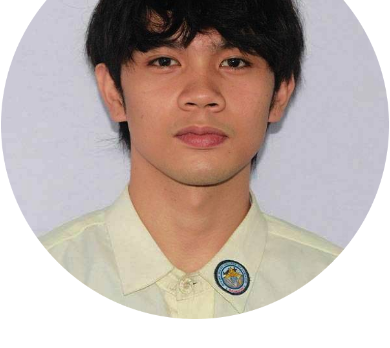
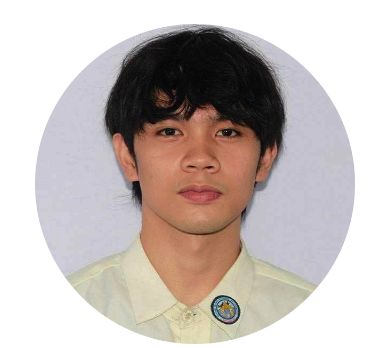
Before and after one commit to cedik456/Project-1-Portfolio, a plain HTML site: page index.html in a window 390 px wide. Shown: the part 309-657 px from the top of the page. Drawn offline with Linux system fonts and the light colour scheme.

Commit message:
Portfolio-1

```diff
--- a/index.html
+++ b/index.html
@@ -46,7 +46,7 @@
 
   <section id="profile">
     <div class="section__pic-container">
-      <img src="./assets/profile-pic-2.png" alt="Cedric Nano Profile Pic">
+      <img src="./assets/profile-pic-2.png" alt="Cedric Nano Profile Pic" class="profile-pic">
     </div>
     <div class="section__text">
       <p class="section__text__p1">Hello, I'm</p>
--- a/mediaqueries.css
+++ b/mediaqueries.css
@@ -115,3 +115,20 @@
   }
 
 }
+
+@media screen and (max-width: 400px) {
+  section {
+    margin: 40% 5%;
+  }
+
+  .profile-pic {
+    height: 20rem;
+  }
+
+  .arrow {
+    display: none;
+  }
+
+
+
+}
```
